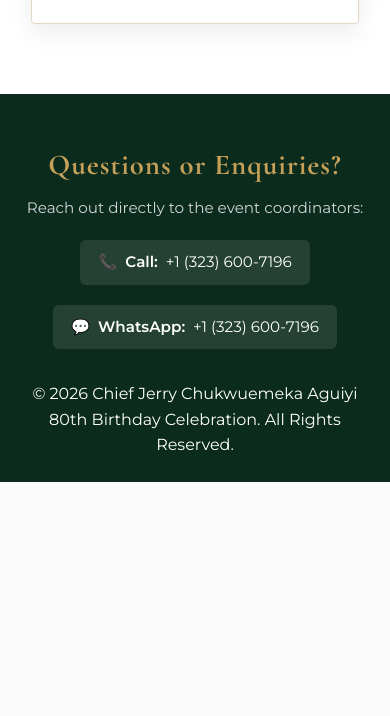
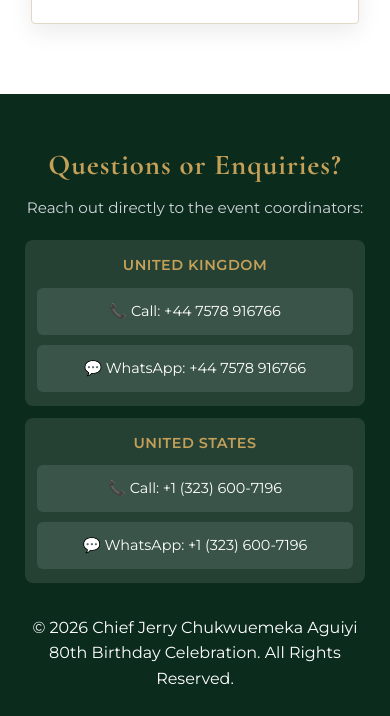
Before and after one commit to Gavin-Humphrey/event-invitation-platform, a Django app: page / in a window 390 px wide. Shown: the part 4846-5562 px from the top of the page. Before the commit the page ends 5328 px from the top, so only its background shows below. Run offline with Django 4.2, Linux system fonts and the light colour scheme; data comes from the database, SQL or seed files in the repository; data that the repository does not hold is empty.

Commit message:
Update contact section design and responsive layout

```diff
--- a/static/css/style.css
+++ b/static/css/style.css
@@ -1354,25 +1354,57 @@ label {
     margin-bottom: 1.25rem;
 }
 
-.contact-links {
+.contact-section {
     display: flex;
+    flex-direction: column;
+    gap: 16px;
+    max-width: 600px;
+    margin: 0 auto 2rem auto;
+}
+
+.contact-card {
+    background: var(--white-alpha-10);
+    padding: 14px 20px;
+    border-radius: 8px;
+    display: flex;
+    flex-direction: column;
+    align-items: center;
+    gap: 10px;
+}
+
+.contact-label {
+    color: var(--gold);
+    font-weight: 600;
+    font-size: 0.9rem;
+    text-transform: uppercase;
+    letter-spacing: 0.5px;
+}
+
+.contact-actions {
+    display: flex;
+    gap: 12px;
+    width: 100%;
     justify-content: center;
-    gap: 20px;
-    flex-wrap: wrap;
-    margin-bottom: 2rem;
 }
 
 .contact-link {
     color: var(--white);
-    background: var(--white-alpha-10);
-    padding: 10px 18px;
+    background: rgba(255, 255, 255, 0.1);
+    padding: 8px 16px;
     border-radius: 6px;
     text-decoration: none;
-    font-size: 0.95rem;
+    font-size: 0.9rem;
     transition: background 0.2s ease, transform 0.2s ease;
     display: inline-flex;
     align-items: center;
-    gap: 8px;
+    gap: 6px;
+}
+
+.contact-link:visited,
+.contact-link:focus,
+.contact-link:active {
+    color: var(--white);
+    text-decoration: none;
 }
 
 .contact-link:hover {
@@ -1453,4 +1485,26 @@ label {
     .form-row-contact .form-group {
         width: 100%;
     }
+
+    .contact-section {
+        width: 95%;
+        gap: 12px;
+    }
+
+    .contact-card {
+        padding: 14px 12px;
+    }
+
+    .contact-actions {
+        flex-direction: column; /* Stacks Call & WhatsApp vertically on mobile for full-width tap targets */
+        gap: 10px;
+    }
+
+    .contact-link {
+        width: 100%; /* Full-width buttons are much easier to tap on phones */
+        box-sizing: border-box;
+        padding: 12px 16px; /* Slightly taller tap target for mobile thumbs */
+        font-size: 0.9rem;
+        justify-content: center;
+    }
 }
--- a/templates/index.html
+++ b/templates/index.html
@@ -340,9 +340,6 @@
     {% endfor %}
   {% endif %}
 
-
-  <!-- ///////// -->
-
   <!-- Vanilla Dynamic JS Script -->
   <script>
     document.addEventListener('DOMContentLoaded', () => {
@@ -506,7 +503,6 @@ document.addEventListener('DOMContentLoaded', () => {
       }
     });
 
-    // ///////////
 
     // RSVP Modal Dismissal Handlers
       const modal = document.getElementById('rsvpModal');
@@ -573,7 +569,6 @@ document.addEventListener('DOMContentLoaded', () => {
           buttonText.textContent = 'Read More';
       }
     }
-
   </script>
 
 {% endblock %}
--- a/templates/main.html
+++ b/templates/main.html
@@ -23,13 +23,33 @@
     <div class="footer-contact">
       <h3>Questions or Enquiries?</h3>
       <p>Reach out directly to the event coordinators:</p>
-      <div class="contact-links">
-        <span class="contact-link">
-          📞 <strong>Call:</strong> +1 (323) 600-7196
-        </span>
-        <span class="contact-link whatsapp">
-          💬 <strong>WhatsApp:</strong> +1 (323) 600-7196
-        </span>
+
+      <div class="contact-section">
+        <!-- Line 1 -->
+        <div class="contact-card">
+          <span class="contact-label">United Kingdom</span>
+          <div class="contact-actions">
+            <a href="tel:+4475789167661" class="contact-link">
+              📞 Call: +44 7578 916766
+            </a>
+            <a href="https://web.whatsapp.com/send?phone=4475789167661" target="_blank" rel="noopener noreferrer" class="contact-link whatsapp">
+              💬 WhatsApp: +44 7578 916766
+            </a>
+          </div>
+        </div>
+
+        <!-- Line 2 -->
+        <div class="contact-card">
+          <span class="contact-label">United States</span>
+          <div class="contact-actions">
+            <a href="tel:+13236007196" class="contact-link">
+              📞 Call: +1 (323) 600-7196
+            </a>
+            <a href="https://web.whatsapp.com/send?phone=13236007196" target="_blank" rel="noopener noreferrer" class="contact-link whatsapp">
+              💬 WhatsApp: +1 (323) 600-7196
+            </a>
+          </div>
+        </div>
       </div>
     </div>
     <p>&copy; 2026 Chief Jerry Chukwuemeka Aguiyi 80th Birthday Celebration. All Rights Reserved.</p>
```
Lines whose indentation alone changed are shown as unchanged.
